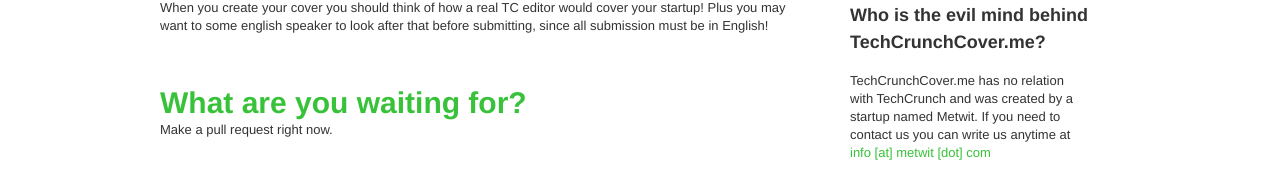
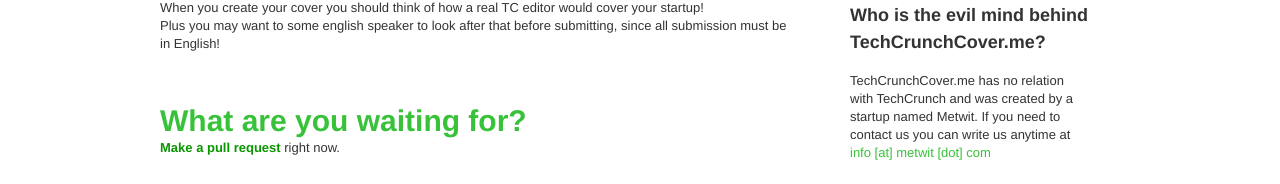
Before and after one commit to techcrunchcoverme/techcrunchcoverme.github.com, a plain HTML site: page about.html in a window 1280 px wide. Shown: the part 371-555 px from the top of the page. Drawn offline with nearby package versions, Linux system fonts and the light colour scheme.

Commit message:
Fixed link on about page

```diff
--- a/about.html
+++ b/about.html
@@ -19,7 +19,7 @@
 	</head>
 	<body>
 		<header>
-		<a href="https://github.com/you"><img style="position: absolute; top: 0; right: 0; border: 0;" src="https://s3.amazonaws.com/github/ribbons/forkme_right_red_aa0000.png" alt="Fork me on GitHub"></a>
+		<a href="https://github.com/techcrunchcoverme" title="Make a pull request right now"><img style="position: absolute; top: 0; right: 0; border: 0;" src="https://s3.amazonaws.com/github/ribbons/forkme_right_red_aa0000.png" alt="Fork me on GitHub"></a>
 			<div id="bar-top">
 				<div class="content-center" style="position:relative;">
 				<a href="http://techcrunchcover.me" title="TechCrunchCover me">
@@ -51,12 +51,12 @@
 						</div>
 						<div class="question">
 							<h1>Are there any guidelines?</h1>
-						<p>When you create your cover you should think of how a real TC editor would cover your startup! Plus you may want to some english speaker to look after that before submitting, since all submission must be in English!</p>
+						<p>When you create your cover you should think of how a real TC editor would cover your startup!<br> Plus you may want to some english speaker to look after that before submitting, since all submission must be in English!</p>
 						</div>
 
 						<div class="question">
 						<h1 class="green">What are you waiting for?</h1>
-						<p>Make a pull request right now.</p>
+						<p><a href="https://github.com/techcrunchcoverme" title="Make a pull request right now">Make a pull request</a> right now.</p>
 						</div>
 
 						<img src="./assets/img/GitHub.png" alt="GitHub">
--- a/assets/css/style.css
+++ b/assets/css/style.css
@@ -8,6 +8,7 @@
 			header { width: 100%; height: 156px; }
 			header ul { margin: 0; margin-left: 290px; }
 			header ul li { list-style-type: none; float: left; margin-right: 20px; color: white; padding: 5px; font-size: 18px; font-weight: 500; }
+
 
 
 			#bar-top { background:black; height:30px; width:100%; }
@@ -39,6 +40,7 @@
 
 			#content-about, #content-post { margin-top:20px; width: 630px; float:left; margin-bottom: 60px; }
 			#content-about div.question { margin-bottom: 50px; }
+			div.question a:hover { color: #0A9600; }
 			h1.green, span.email { color: #38C239; }
 			h3 { margin-bottom: 16px}
 			div.howdy-bagarino { margin-top:24px;}
```
